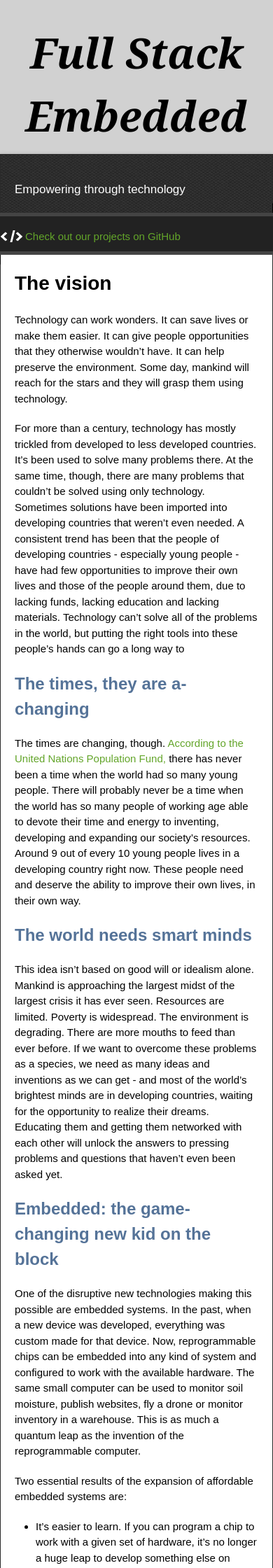
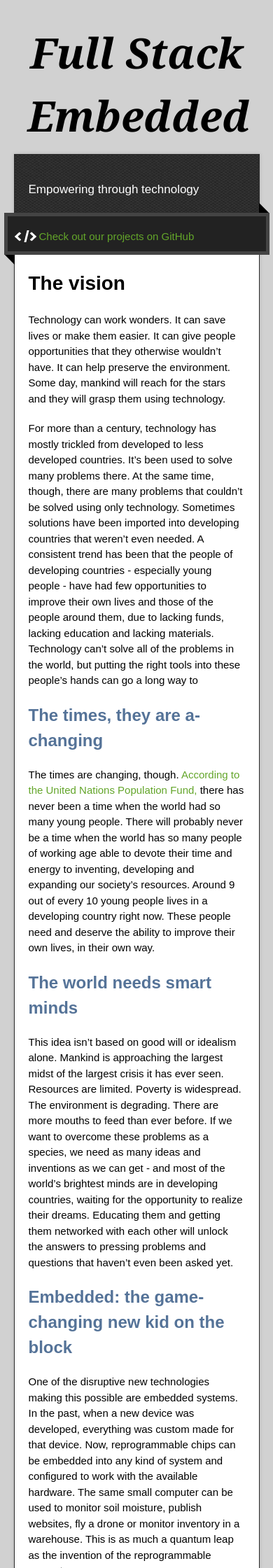
Before and after one commit to wdherndon/FullStackEmbedded.github.io, a Jekyll site: the page built from index.md, in a window 390 px wide. Shown: the top 2240 px of the page at 70% size. Built offline with Jekyll 4.4.1, drawn with Linux system fonts in a browser that asks for light colours; nearby versions of some CDN libraries.

Commit message:
More CSS tweaking

```diff
--- a/stylesheets/stylesheet.css
+++ b/stylesheets/stylesheet.css
@@ -462,7 +462,7 @@ h1.title {
 
 @media all and (max-width: 674px) {
   .wrapper {
-    width: 100%;
+    width: 90%;
     margin: 0 auto;
   }
 }
@@ -582,6 +582,23 @@ p.tagline {
   visibility: hidden;
   transition: opacity ease-in-out 0.3s;
   -webkit-transition: opacity ease-in-out 0.3s;  /* Safari <=6.1, Android <= 4.3 */
+}
+
+@media all and (max-width: 674px) {
+  .current-section {
+    position: fixed;
+    top: 0;
+    left: 50%;
+    width: 95%;
+    margin-left: -48%;
+    background: #222;
+    border: 5px solid #444;
+    color: #fff;
+    opacity: 0;
+    visibility: hidden;
+    transition: opacity ease-in-out 0.3s;
+    -webkit-transition: opacity ease-in-out 0.3s;  /* Safari <=6.1, Android <= 4.3 */
+  }
 }
 
 .current-section p {
```
